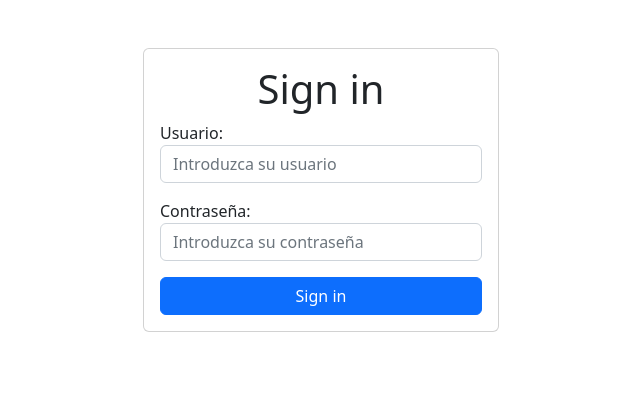
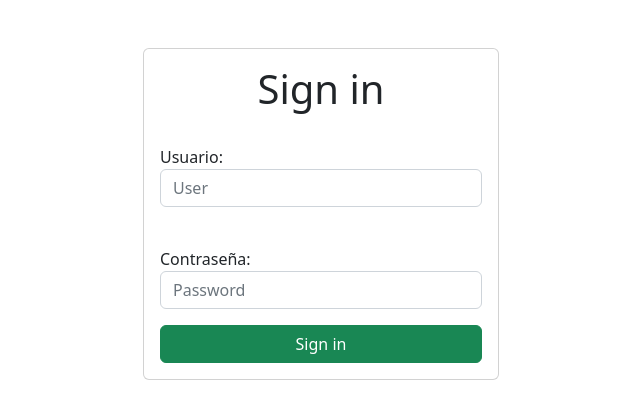
Before and after one commit to Enrique07721/django-crud-2, a Django app: page /signin/ in a window 1280 px wide. Shown: the part 56-475 px from the top of the page, without its empty margins (319-959 px from the left). Run offline with Django 4.2, Linux system fonts and the light colour scheme.

Commit message:
Update signin.html

```diff
--- a/tasks/templates/signin.html
+++ b/tasks/templates/signin.html
@@ -6,22 +6,22 @@
     <div class="row">
         <div class="col-md-4 offset-md-4 mt-5">
             <form action="/signin/" method="POST" class="card card-body">
-                <h1 class="text-center">Sign in</h1>
+                <h1 class="text-center">Sign in</h1><br>
 
                 {{error}}
                 {% csrf_token %}
 
                 <div class="mb-3">
                     <label for="username">Usuario:</label>
-                    <input type="text" name="username" class="form-control" placeholder="Introduzca su usuario">
-                </div>
+                    <input type="text" name="username" class="form-control" placeholder="User">
+                </div><br>
 
                 <div class="mb-3">
                     <label for="password">Contraseña:</label>
-                    <input type="password" name="password" class="form-control" placeholder="Introduzca su contraseña">
+                    <input type="password" name="password" class="form-control" placeholder="Password">
                 </div>
 
-                <button class="btn btn-primary">Sign in</button>
+                <button class="btn btn-success">Sign in</button>
             </form>
         </div>
     </div>
```
